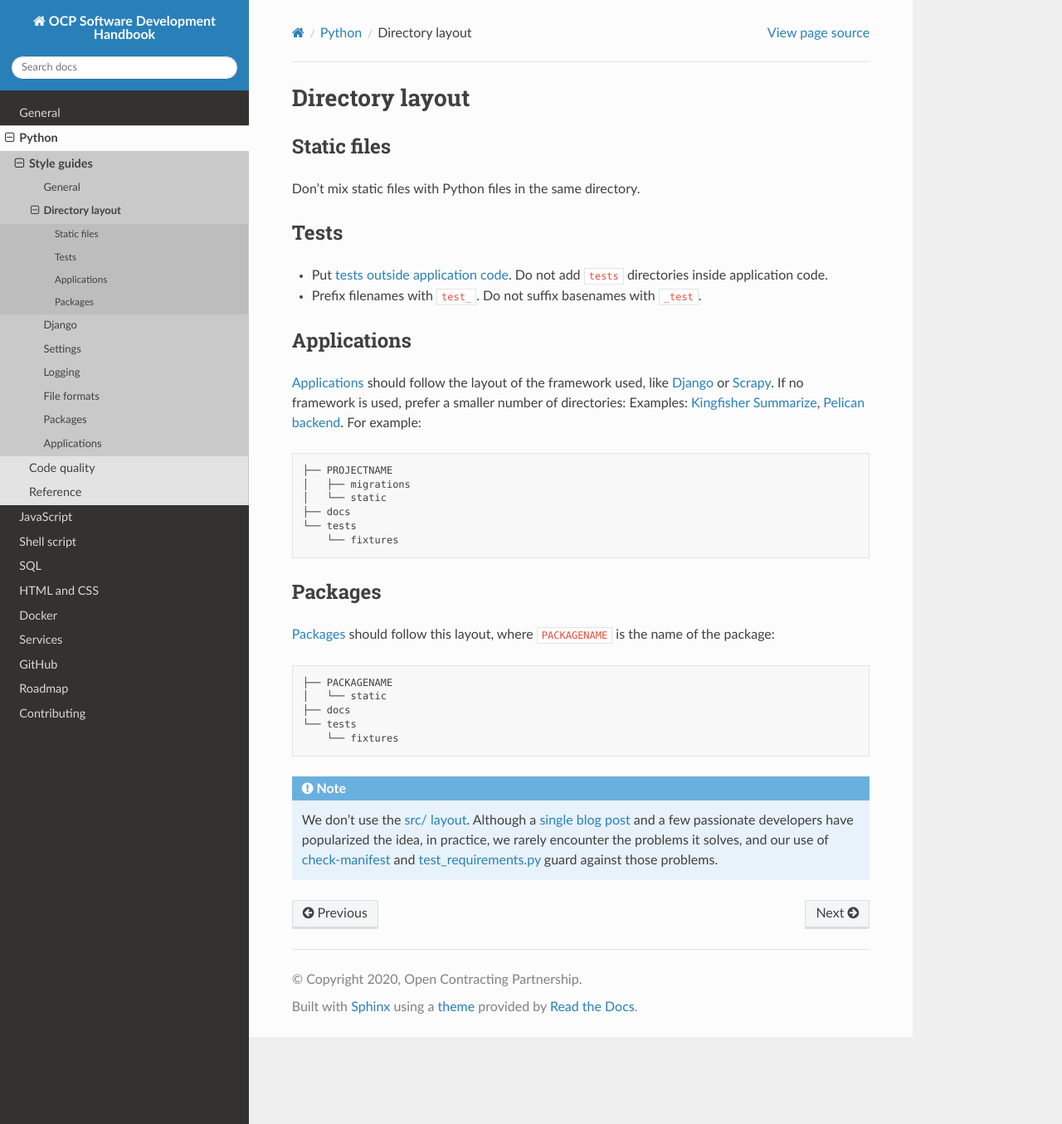
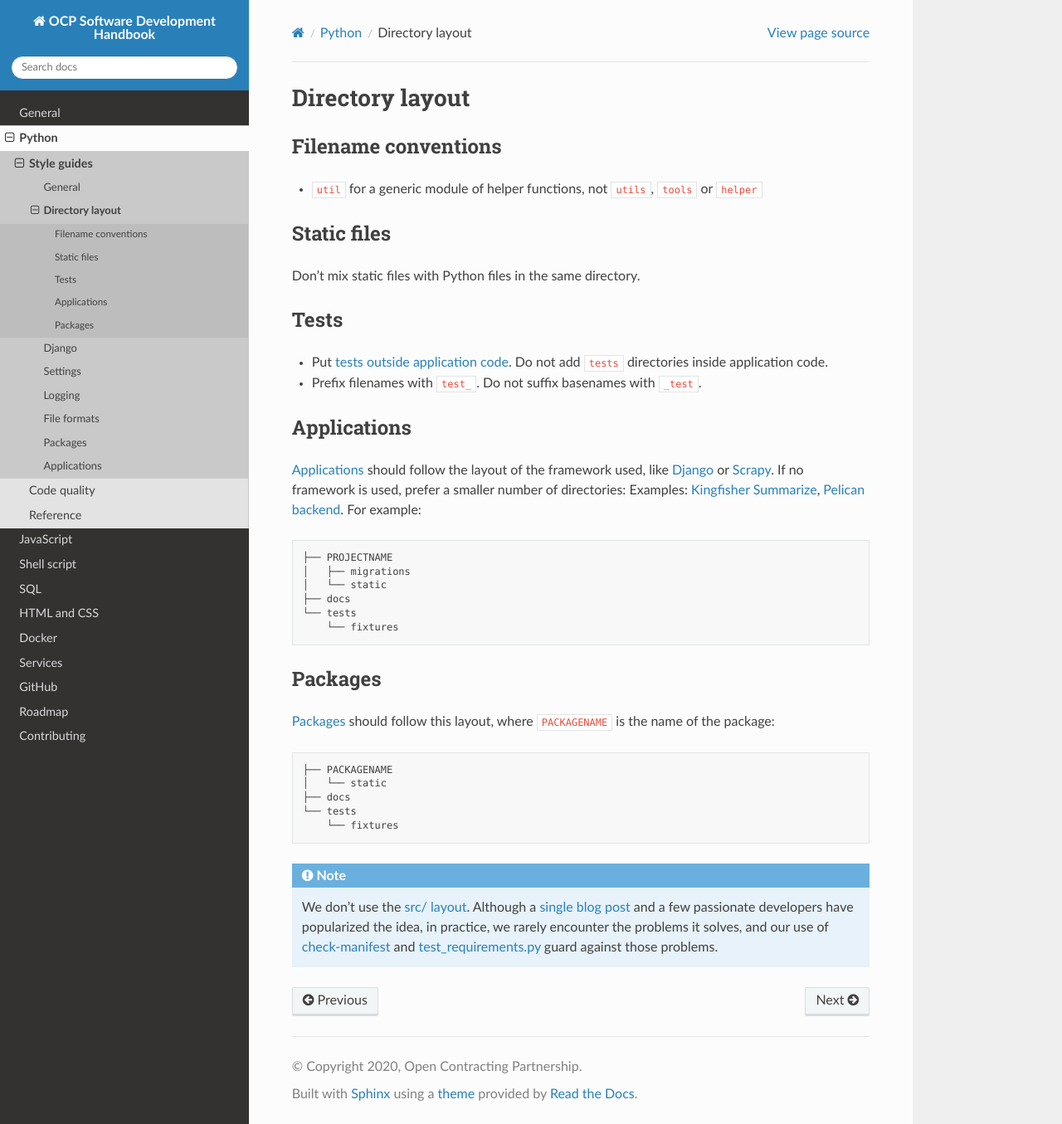
Before and after one commit to open-contracting/software-development-handbook, a Sphinx documentation site: the page built from docs/python/layout.rst, in a window 1280 px wide and 1355 px high. Shown: the whole window at 83% size. Built offline with Sphinx 7.4.7 and the Read the Docs theme 2.0.0, drawn with Linux system fonts in a browser that asks for light colours.

Commit message:
python/layout: Add filename conventions section

```diff
--- a/docs/python/layout.rst
+++ b/docs/python/layout.rst
@@ -1,5 +1,10 @@
 Directory layout
 ================
+
+Filename conventions
+--------------------
+
+-  ``util`` for a generic module of helper functions, not ``utils``, ``tools`` or ``helper``
 
 Static files
 ------------
```
